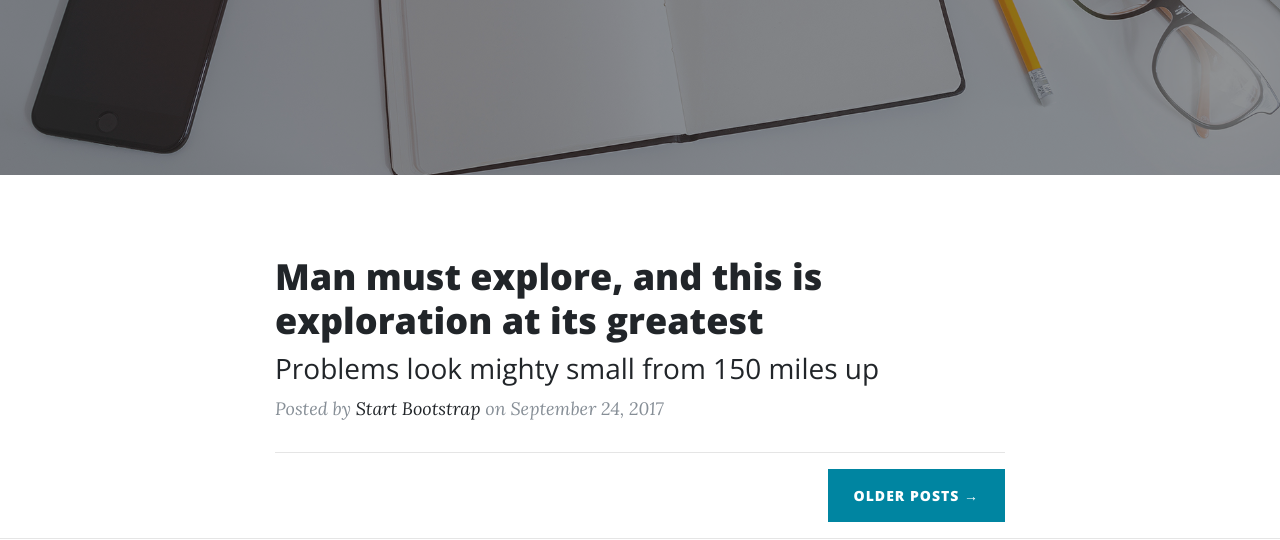
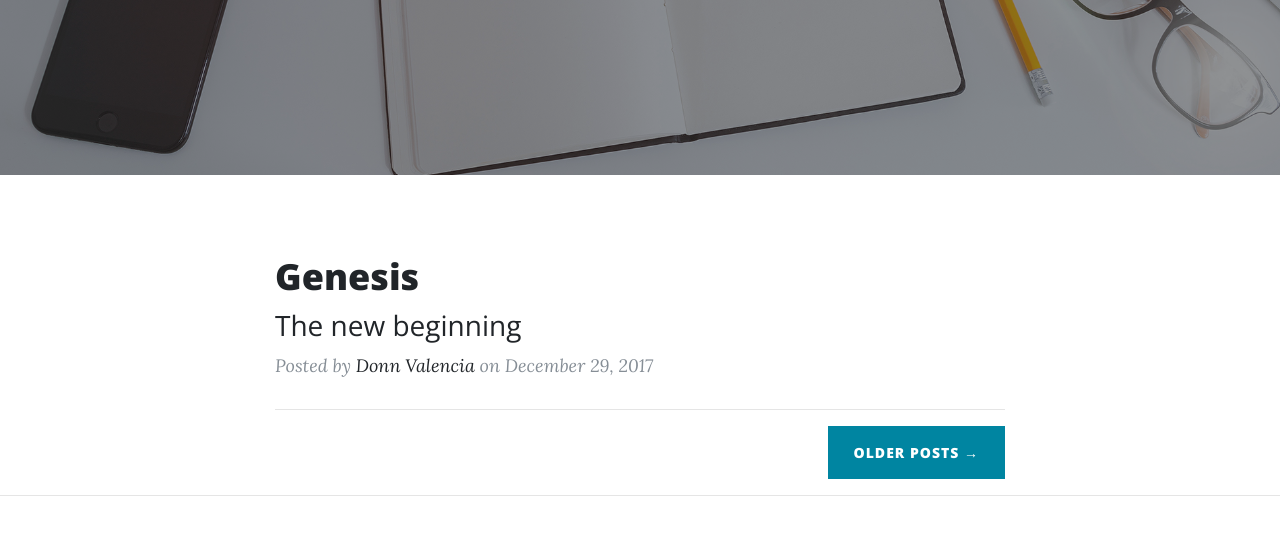
Before and after one commit to donnvalencia/donnvalencia.github.io, a website: page index.html in a window 1280 px wide. Shown: the part 453-993 px from the top of the page. Drawn offline with nearby package versions, Linux system fonts and the light colour scheme.

Commit message:
...and yet again more content changes.

```diff
--- a/index.html
+++ b/index.html
@@ -74,15 +74,15 @@
           <div class="post-preview">
             <a href="post.html">
               <h2 class="post-title">
-                Man must explore, and this is exploration at its greatest
+                Genesis
               </h2>
               <h3 class="post-subtitle">
-                Problems look mighty small from 150 miles up
+                The new beginning
               </h3>
             </a>
             <p class="post-meta">Posted by
-              <a href="#">Start Bootstrap</a>
-              on September 24, 2017</p>
+              <a href="#">Donn Valencia</a>
+              on December 29, 2017</p>
           </div>
           <hr>
           <!-- Pager -->
```
